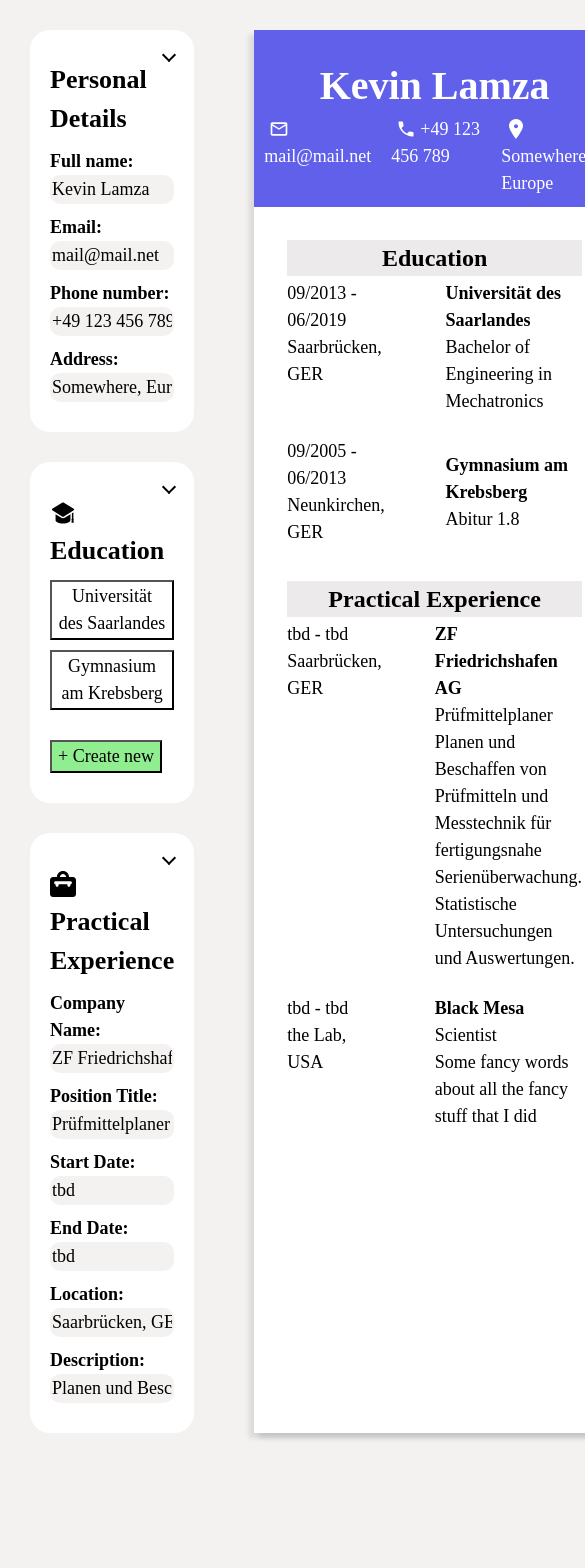
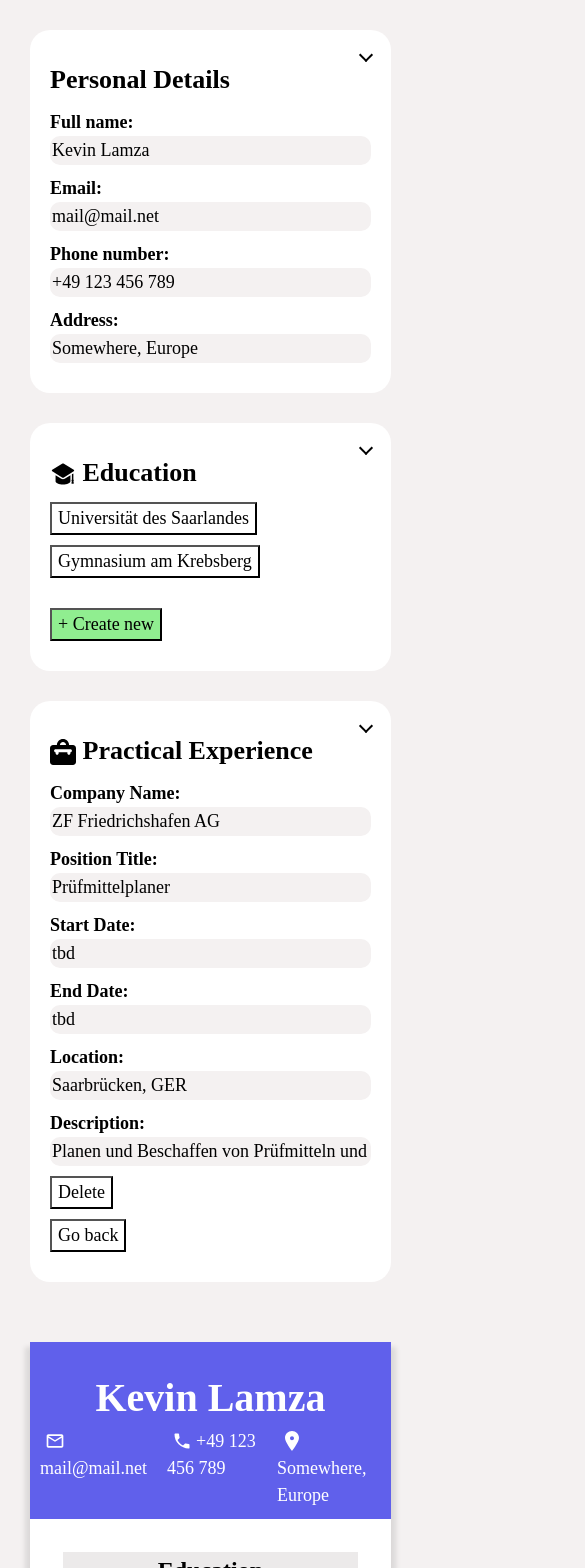
Before and after one commit to KevinLamza/odin-react-cv, a React (Vite) app: page / in a window 390 px wide. Shown: the top 1568 px of the page, 585 px wide, since content can reach past the window. Before the commit the page ends 1463 px from the top, so only its background shows below. Built offline with nearby package versions, Linux system fonts and the light colour scheme.

Commit message:
Add feature to add new entries in experience

```diff
--- a/src/App.css
+++ b/src/App.css
@@ -1,6 +1,7 @@
 body {
   background-color: rgb(244, 241, 241);
   font-size: 18px;
+  padding-left: calc(100vw - 100%);
 }
 
 .gridContainer {
@@ -73,7 +74,8 @@ body {
   float: right;
 }
 
-.navButton:hover {
+.navButton:hover,
+.navButton:focus {
   border-bottom-width: 3px;
   border-right-width: 3px;
   width: 15px;
@@ -85,9 +87,12 @@ body {
   background-color: white;
   margin-bottom: 10px;
   display: block;
+  min-width: 28px;
+  min-height: 32px;
 }
 
-.listButton:hover {
+.listButton:hover,
+.listButton:focus {
   background-color: rgb(96, 96, 235);
   color: white;
 }
@@ -157,7 +162,17 @@ td {
 
 .time {
   box-sizing: content-box;
-  max-width: 140px;
+  width: 180px;
   padding-right: 50px;
   vertical-align: top;
 }
+
+@media (max-width: 800px) {
+  .gridContainer {
+    max-width: 1300px;
+    margin: auto;
+    display: grid;
+    grid-template-columns: 1fr;
+    grid-template-rows: 1fr;
+  }
+}
--- a/src/App.jsx
+++ b/src/App.jsx
@@ -18,6 +18,10 @@ export default function App() {
   const [currentEducation, setCurrentEducation] = useState('none'); // 'none', 'empty', 0, 1, 2 ...
   const [currentExperience, setCurrentExperience] = useState(0);
 
+  const [userInfoFormVisible, setUserInfoFormVisible] = useState(true);
+  const [educationFormVisible, setEducationFormVisible] = useState(true);
+  const [experienceFormVisible, setExperienceFormVisible] = useState(true);
+
   function handleChangeUserInfo(value, field) {
     setUserInfo({ ...userInfo, [field]: value });
   }
@@ -36,8 +40,13 @@ export default function App() {
     });
   }
 
-  function handleChangeCurrentEducation(index) {
+  function handleChangeCurrentEducation(index, operation) {
     let newKey;
+    if (operation === 'delete') {
+      setCurrentEducation('none');
+      delete education[index];
+      return;
+    }
     if (index === 'empty') {
       let keys = Object.keys(education);
       if (keys.length === 0) {
@@ -61,6 +70,37 @@ export default function App() {
     setCurrentEducation(index);
   }
 
+  function handleChangeCurrentExperience(index, operation) {
+    let newKey;
+    if (operation === 'delete') {
+      setCurrentExperience('none');
+      delete experience[index];
+      return;
+    }
+    if (index === 'empty') {
+      let keys = Object.keys(experience);
+      if (keys.length === 0) {
+        newKey = 0;
+      } else {
+        newKey = keys[keys.length - 1] + 1;
+      }
+      setExperience({
+        ...experience,
+        [newKey]: {
+          companyName: '',
+          positionTitle: '',
+          startDate: '',
+          endDate: '',
+          location: '',
+          description: '',
+        },
+      });
+      setCurrentExperience(newKey);
+      return;
+    }
+    setCurrentExperience(index);
+  }
+
   return (
     <>
       <div className="gridContainer">
@@ -75,6 +115,13 @@ export default function App() {
             handleChangeEducation={handleChangeEducation}
             handleChangeExperience={handleChangeExperience}
             handleChangeCurrentEducation={handleChangeCurrentEducation}
+            handleChangeCurrentExperience={handleChangeCurrentExperience}
+            userInfoFormVisible={userInfoFormVisible}
+            educationFormVisible={educationFormVisible}
+            experienceFormVisible={experienceFormVisible}
+            setUserInfoFormVisible={setUserInfoFormVisible}
+            setEducationFormVisible={setEducationFormVisible}
+            setExperienceFormVisible={setExperienceFormVisible}
           />
         </div>
         <div className="cv">
@@ -113,16 +160,30 @@ function EducationList({ education, handleChangeCurrentEducation }) {
   );
 }
 
-function ExperienceList({ experience }) {
+function ExperienceList({ experience, handleChangeCurrentExperience }) {
   const titles = [];
   for (let key in experience) {
     titles.push(
-      <button key={'button' + key} className="listButton">
+      <button
+        key={'button' + key}
+        className="listButton"
+        onClick={() => handleChangeCurrentExperience(key)}
+      >
         {experience[key]['companyName']}
       </button>,
     );
   }
-  return <>{titles}</>;
+  return (
+    <>
+      {titles}
+      <button
+        className="listButton createNew"
+        onClick={() => handleChangeCurrentExperience('empty')}
+      >
+        + Create new
+      </button>
+    </>
+  );
 }
 
 function Input({
@@ -135,6 +196,13 @@ function Input({
   handleChangeEducation,
   handleChangeExperience,
   handleChangeCurrentEducation,
+  handleChangeCurrentExperience,
+  userInfoFormVisible,
+  educationFormVisible,
+  experienceFormVisible,
+  setUserInfoFormVisible,
+  setEducationFormVisible,
+  setExperienceFormVisible,
 }) {
   return (
     <>
@@ -142,28 +210,36 @@ function Input({
         userInfo={userInfo}
         handleChangeUserInfo={handleChangeUserInfo}
         education={education}
+        userInfoFormVisible={userInfoFormVisible}
+        setUserInfoFormVisible={setUserInfoFormVisible}
       />
       <InputEducation
         education={education}
         currentEducation={currentEducation}
         handleChangeEducation={handleChangeEducation}
         handleChangeCurrentEducation={handleChangeCurrentEducation}
+        educationFormVisible={educationFormVisible}
+        setEducationFormVisible={setEducationFormVisible}
       />
       <InputExperience
         experience={experience}
         currentExperience={currentExperience}
         handleChangeExperience={handleChangeExperience}
+        handleChangeCurrentExperience={handleChangeCurrentExperience}
+        experienceFormVisible={experienceFormVisible}
+        setExperienceFormVisible={setExperienceFormVisible}
       />
     </>
   );
 }
 
-function InputUserInfo({ userInfo, handleChangeUserInfo }) {
-  return (
-    <>
-      <div className="form">
-        <button className="navButton"></button>
-        <h2>Personal Details</h2>
+function InputUserInfo({
+  userInfo,
+  handleChangeUserInfo,
+  userInfoFormVisible,
+  setUserInfoFormVisible,
+}) {
+  const form = userInfoFormVisible ? (
     <form>
       <div className="formField">
         <label htmlFor="name">Full name: </label>
@@ -214,6 +290,18 @@ function InputUserInfo({ userInfo, handleChangeUserInfo }) {
       </div>
       {/* <input type="submit" value="Subscribe!" /> */}
     </form>
+  ) : (
+    <></>
+  );
+  return (
+    <>
+      <div className="form">
+        <button
+          className="navButton"
+          onClick={() => setUserInfoFormVisible(!userInfoFormVisible)}
+        ></button>
+        <h2>Personal Details</h2>
+        {form}
       </div>
     </>
   );
@@ -224,6 +312,8 @@ function InputEducation({
   currentEducation,
   handleChangeEducation,
   handleChangeCurrentEducation,
+  educationFormVisible,
+  setEducationFormVisible,
 }) {
   let display;
   if (currentEducation === 'none') {
@@ -304,6 +394,14 @@ function InputEducation({
         </form>
         <button
           className="listButton"
+          onClick={() =>
+            handleChangeCurrentEducation(currentEducation, 'delete')
+          }
+        >
+          Delete
+        </button>
+        <button
+          className="listButton"
           onClick={() => handleChangeCurrentEducation('none')}
         >
           Go back
@@ -311,10 +409,16 @@ function InputEducation({
       </>
     );
   }
+  if (educationFormVisible === false) {
+    display = <></>;
+  }
   return (
     <>
       <div className="form">
-        <button className={'navButton'}></button>
+        <button
+          className={'navButton'}
+          onClick={() => setEducationFormVisible(!educationFormVisible)}
+        ></button>
         <h2>
           <img src={educationImg} />
           Education
@@ -329,12 +433,21 @@ function InputExperience({
   experience,
   currentExperience,
   handleChangeExperience,
+  handleChangeCurrentExperience,
+  experienceFormVisible,
+  setExperienceFormVisible,
 }) {
   let display;
   if (currentExperience === 'none') {
-    display = <ExperienceList experience={experience} />;
+    display = (
+      <ExperienceList
+        experience={experience}
+        handleChangeCurrentExperience={handleChangeCurrentExperience}
+      />
+    );
   } else {
     display = (
+      <>
         <form>
           <div className="formField">
             <label htmlFor="company">Company Name: </label>
@@ -385,7 +498,9 @@ function InputExperience({
               type="text"
               name="endDate"
               value={experience[currentExperience]['endDate']}
-            onChange={(e) => handleChangeExperience(e.target.value, 'endDate')}
+              onChange={(e) =>
+                handleChangeExperience(e.target.value, 'endDate')
+              }
               required
             />
             <br />
@@ -397,7 +512,9 @@ function InputExperience({
               type="text"
               name="location"
               value={experience[currentExperience]['location']}
-            onChange={(e) => handleChangeExperience(e.target.value, 'location')}
+              onChange={(e) =>
+                handleChangeExperience(e.target.value, 'location')
+              }
               required
             />
             <br />
@@ -417,12 +534,33 @@ function InputExperience({
           </div>
           {/* <input type="submit" value="Subscribe!" /> */}
         </form>
+        <button
+          className="listButton"
+          onClick={() =>
+            handleChangeCurrentExperience(currentExperience, 'delete')
+          }
+        >
+          Delete
+        </button>
+        <button
+          className="listButton"
+          onClick={() => handleChangeCurrentExperience('none')}
+        >
+          Go back
+        </button>
+      </>
     );
+  }
+  if (experienceFormVisible === false) {
+    display = <></>;
   }
   return (
     <>
       <div className="form">
-        <button className={'navButton'}></button>
+        <button
+          className={'navButton'}
+          onClick={() => setExperienceFormVisible(!experienceFormVisible)}
+        ></button>
         <h2>
           <img src={work} />
           Practical Experience
```
Lines whose indentation alone changed are shown as unchanged.
